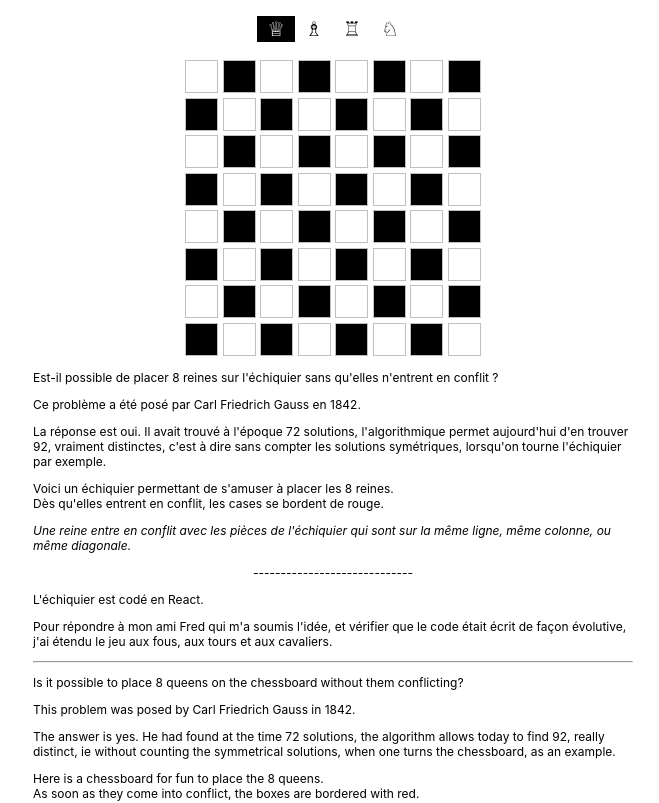
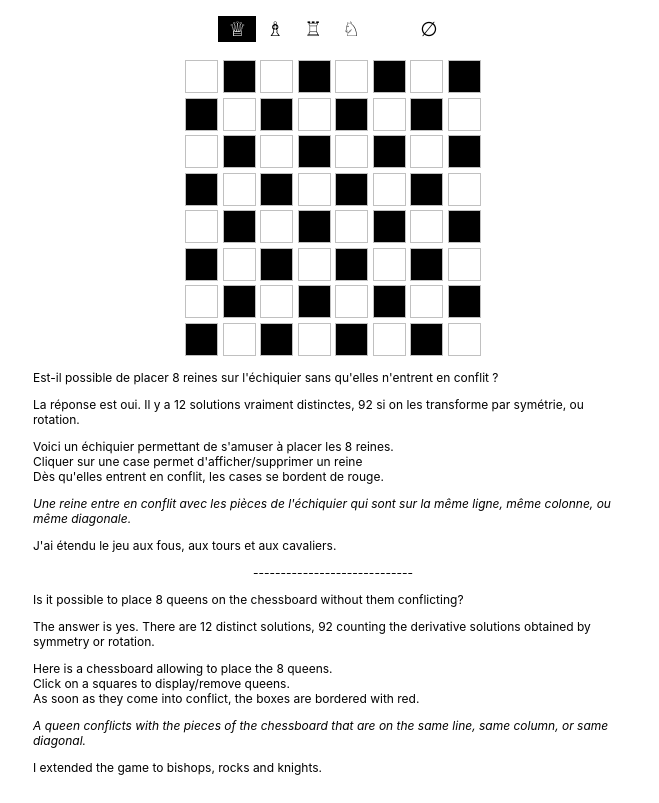
Before and after one commit to MMaruani/queens, a React (Create React App) app: page / in a window 1280 px wide. Shown: the top 803 px of the page, without its empty margins (307-966 px from the left). Built offline with nearby package versions, Linux system fonts and the light colour scheme.

Commit message:
Reset Button added

```diff
--- a/src/App.css
+++ b/src/App.css
@@ -12,3 +12,15 @@ section {
 p.center {
     text-align: center;
 }
+
+.game_button {
+    text-align: center;
+    font-size: 20px;
+    padding-right: 10px;
+    padding-left: 10px;
+    text-align: center;
+    background: none;
+    border: none;
+    outline: none;
+    cursor: pointer;
+  }
--- a/src/chessGame/ChessBoard.css
+++ b/src/chessGame/ChessBoard.css
@@ -7,9 +7,15 @@
     user-select: none;
   }
 
+  .button_section {
+    text-align: center;
+  }
+
   .chess_button_list {
     text-align: center;
-    padding: 0;
+    display: inline-block;
+    padding-left: 0;
+    padding-right: 40px;
   }
 
   .chess_button_list li {
@@ -17,22 +23,7 @@
     display: inline-block;
   }
 
-  .chess_button_list li button{
-    text-align: center;
-    background: none;
-    border: none;
-    outline: none;
-}
-
   .chess_button_list li.active button{
       background: #000;
       color: #fff;
   }
-
-
-  .piece_choice_button {
-    text-align: center;
-    font-size: 20px;
-    padding-right: 10px;
-    padding-left: 10px;
-  }
--- a/src/chessGame/ChessBoardGame.js
+++ b/src/chessGame/ChessBoardGame.js
@@ -3,6 +3,8 @@ import React, { Component } from 'react';
 import ChessBoard from './ChessBoard'
 
 import ButtonList from "./ButtonList"
+
+import ResetButton from "./ResetButton"
 
 import QueensRules from "./QueensRules"
 
@@ -40,6 +42,10 @@ class ChessBoardGame extends Component {
       result.push ({ row: row, col:col, color: result.length % 2 === n ? "": "black", hasPiece:false, conflict:false, id:result.length})
     }
     return result
+  }
+
+  resetChessBoard = () => {
+    this.setState((prevState) => ({...this.defaultState, pieceType:prevState.pieceType}))
   }
 
   selectType = (type) => {
@@ -93,10 +99,13 @@ class ChessBoardGame extends Component {
   render() {
     return (
       <div>
-       <section><ButtonList
-           pieceTypes={this.types}
-           selectType={this.selectType}
-           selectedType={this.state.pieceType} />
+       <section className="button_section">
+           <ButtonList
+              pieceTypes={this.types}
+              selectType={this.selectType}
+              selectedType={this.state.pieceType} />
+            <ResetButton
+              resetChessBoard={this.resetChessBoard} />
        </section>
        <section><ChessBoard
            squares={this.state.squares}
--- a/src/chessGame/PieceChoiceButton.js
+++ b/src/chessGame/PieceChoiceButton.js
@@ -5,7 +5,7 @@ import {getSymbol} from "./common"
 
 const PieceChoiceButton = ({pieceType, selectType, status}) => (
     <button
-        className={`piece_choice_button ${status}`}
+        className={`game_button ${status}`}
         onClick={() => selectType(pieceType)}>
         {getSymbol(pieceType)}
     </button>
--- a/src/chessGame/QueensRules.js
+++ b/src/chessGame/QueensRules.js
@@ -6,24 +6,21 @@ const QueensRules = () => (
   <div  className="rules">
 
   <p>Est-il possible de placer 8 reines sur l'échiquier sans qu'elles n'entrent en conflit ?
-  </p><p> Ce problème a été posé par Carl Friedrich Gauss en 1842.
-  </p><p>   La réponse est oui. Il avait trouvé à l'époque 72 solutions, l'algorithmique permet aujourd'hui d'en trouver 92, vraiment distinctes, c'est à dire sans compter les solutions symétriques, lorsqu'on tourne l'échiquier par exemple.
-  </p><p>   Voici un échiquier permettant de s'amuser à placer les 8 reines.
-  <br/> Dès qu'elles entrent en conflit, les cases se bordent de rouge.
-  </p><p><em> Une reine entre en conflit avec  les pièces de l'échiquier qui sont sur la même ligne, même colonne, ou même diagonale.</em>
+  </p><p> La réponse est oui. Il y a 12 solutions vraiment distinctes, 92 si on les transforme par symétrie, ou rotation.
+  </p><p> Voici un échiquier permettant de s'amuser à placer les 8 reines.
+  <br />  Cliquer sur une case permet d'afficher/supprimer un reine
+  <br />  Dès qu'elles entrent en conflit, les cases se bordent de rouge.
+  </p><p><em> Une reine entre en conflit avec les pièces de l'échiquier qui sont sur la même ligne, même colonne, ou même diagonale.</em>
+
+  </p><p> J'ai étendu le jeu aux fous, aux tours et aux cavaliers.
   </p><p className="center">-----------------------------
-  </p><p> L'échiquier est codé en React.
-  </p><p>  Pour répondre à mon ami Fred qui m'a soumis l'idée, et vérifier que le code était écrit de façon évolutive, j'ai étendu le jeu aux fous, aux tours et aux cavaliers.
-  </p><hr/>
-   <p> Is it possible to place 8 queens on the chessboard without them conflicting?
-   </p><p>  This problem was posed by Carl Friedrich Gauss in 1842.
-   </p><p>  The answer is yes. He had found at the time 72 solutions, the algorithm allows today to find 92, really distinct, ie without counting the symmetrical solutions, when one turns the chessboard, as an example.
-   </p><p>  Here is a chessboard for fun to place the 8 queens.
+  </p><p> Is it possible to place 8 queens on the chessboard without them conflicting?
+   </p><p>  The answer is yes. There are 12 distinct solutions, 92 counting the derivative solutions obtained by symmetry or rotation.
+   </p><p>  Here is a chessboard allowing to place the 8 queens.
+   <br/>   Click on a squares to display/remove queens.
    <br/> As soon as they come into conflict, the boxes are bordered with red.
    </p><p><em>A queen conflicts with the pieces of the chessboard that are on the same line, same column, or same diagonal.</em>
-   </p><p className="center">-----------------------------
-   </p><p> The chessboard is coded with React.
-   </p><p>  To answer my friend Fred who exposed me the idea, and check that the code was written in an scalable way, I extended the game to bishops, rocks and knights.
+   </p><p> I extended the game to bishops, rocks and knights.
    </p>
   </div>
 )
--- /dev/null
+++ b/src/chessGame/ResetButton.js
@@ -0,0 +1,13 @@
+import React from "react"
+
+
+
+const ResetButton = ({resetChessBoard}) => (
+    <button
+        className="game_button reset_button"
+        onClick={resetChessBoard}>
+        ∅
+    </button>
+)
+
+export default ResetButton
```
